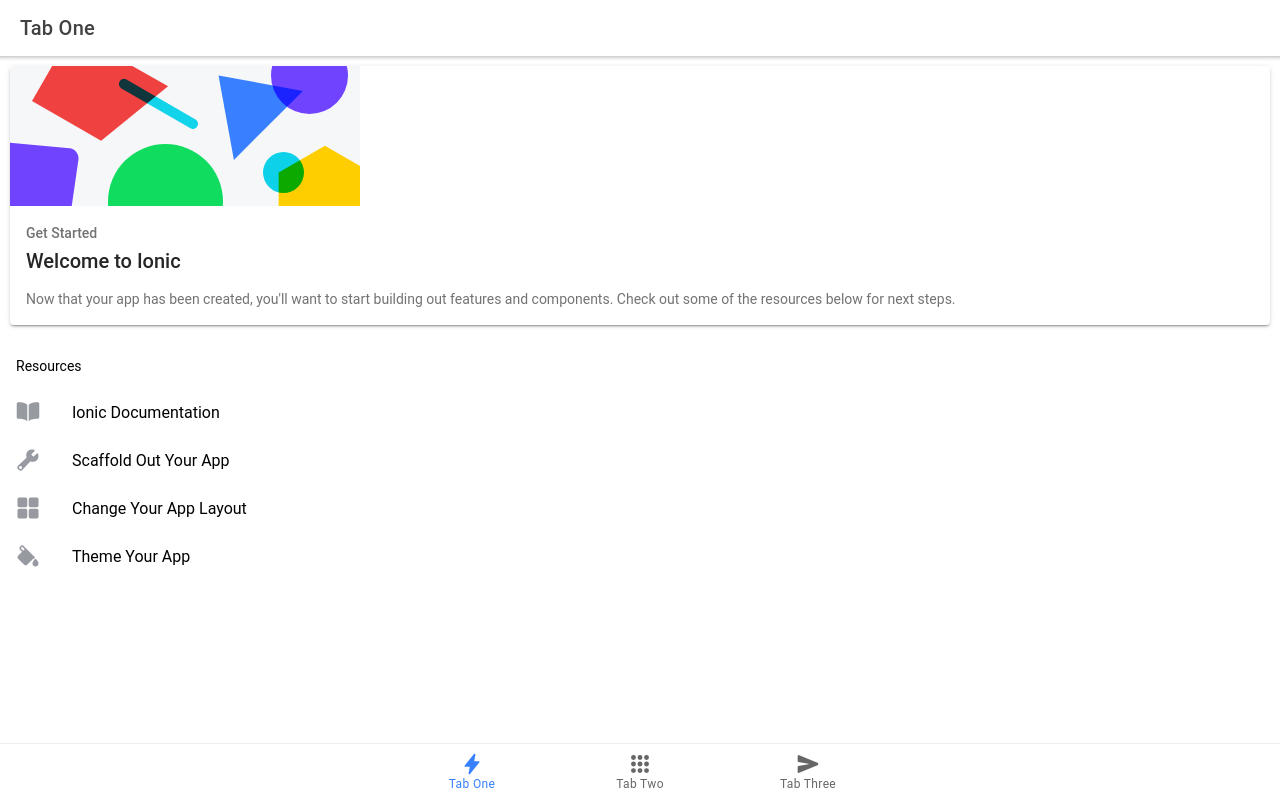
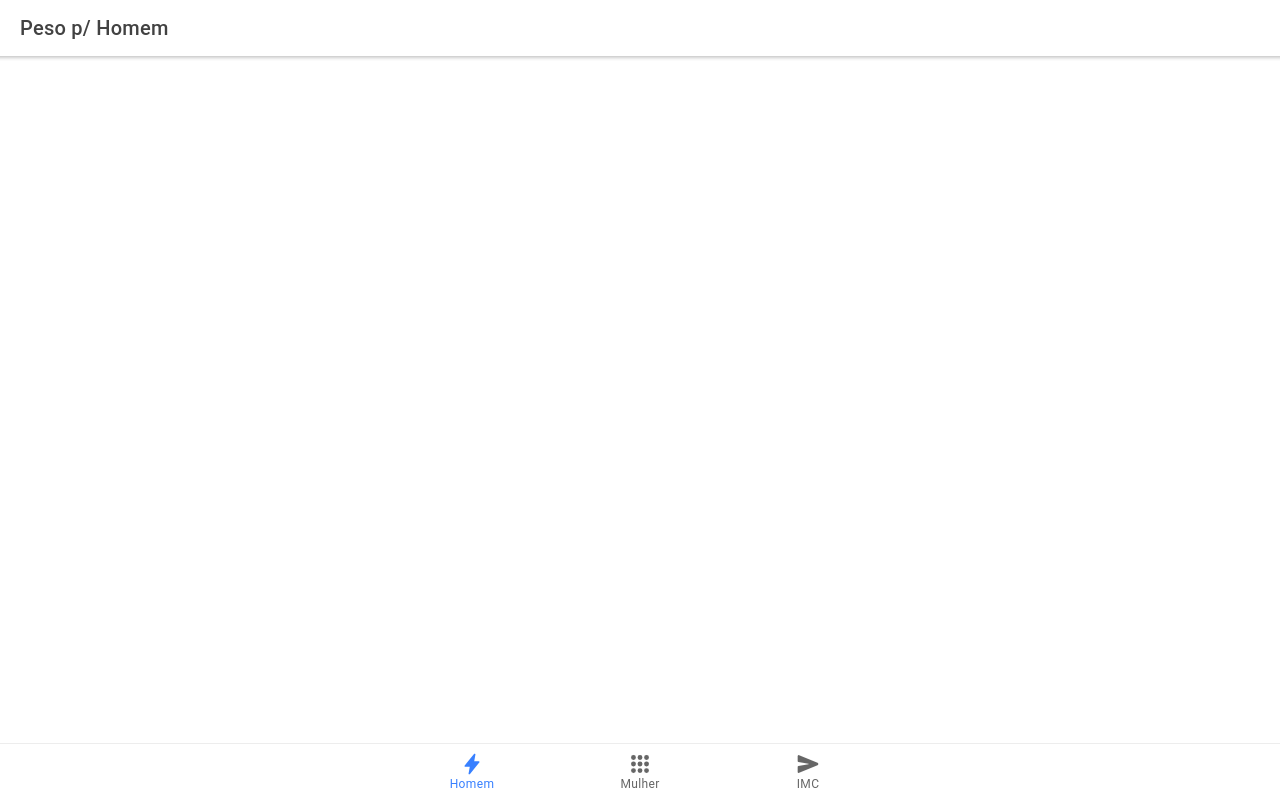
Before and after one commit to DanPendragom/ionic-atvCalcs, a React (Create React App) app: page /tab1 in a window 1280 px wide. Built offline with nearby package versions, Linux system fonts and the light colour scheme; the HTML template or start-up script is replaced by a standard one.

Commit message:
First Commit

```diff
--- a/package.json
+++ b/package.json
@@ -40,5 +40,8 @@
       "last 1 safari version"
     ]
   },
-  "description": "An Ionic project"
+  "description": "An Ionic project",
+  "devDependencies": {
+    "@ionic/lab": "2.0.13"
+  }
 }
--- a/src/App.tsx
+++ b/src/App.tsx
@@ -46,18 +46,19 @@
           <Route path="/tab3" component={Tab3} />
           <Route path="/" render={() => <Redirect to="/tab1" />} exact={true} />
         </IonRouterOutlet>
+
         <IonTabBar slot="bottom">
           <IonTabButton tab="tab1" href="/tab1">
             <IonIcon icon={flash} />
-            <IonLabel>Tab One</IonLabel>
+            <IonLabel>Homem</IonLabel>
           </IonTabButton>
           <IonTabButton tab="tab2" href="/tab2">
             <IonIcon icon={apps} />
-            <IonLabel>Tab Two</IonLabel>
+            <IonLabel>Mulher</IonLabel>
           </IonTabButton>
           <IonTabButton tab="tab3" href="/tab3">
             <IonIcon icon={send} />
-            <IonLabel>Tab Three</IonLabel>
+            <IonLabel>IMC</IonLabel>
           </IonTabButton>
         </IonTabBar>
       </IonTabs>
--- a/src/pages/Tab1.tsx
+++ b/src/pages/Tab1.tsx
@@ -15,6 +15,7 @@
   IonTitle,
   IonToolbar
 } from '@ionic/react';
+
 import { book, build, colorFill, grid } from 'ionicons/icons';
 import React from 'react';
 import './Tab1.css';
@@ -24,45 +25,12 @@
     <IonPage>
       <IonHeader>
         <IonToolbar>
-          <IonTitle>Tab One</IonTitle>
+          <IonTitle>Peso p/ Homem</IonTitle>
         </IonToolbar>
       </IonHeader>
+
       <IonContent>
-        <IonCard className="welcome-card">
-          <img src="/assets/shapes.svg" alt="" />
-          <IonCardHeader>
-            <IonCardSubtitle>Get Started</IonCardSubtitle>
-            <IonCardTitle>Welcome to Ionic</IonCardTitle>
-          </IonCardHeader>
-          <IonCardContent>
-            <p>
-              Now that your app has been created, you'll want to start building out features and
-              components. Check out some of the resources below for next steps.
-            </p>
-          </IonCardContent>
-        </IonCard>
 
-        <IonList lines="none">
-          <IonListHeader>
-            <IonLabel>Resources</IonLabel>
-          </IonListHeader>
-          <IonItem href="https://ionicframework.com/docs/" target="_blank">
-            <IonIcon slot="start" color="medium" icon={book} />
-            <IonLabel>Ionic Documentation</IonLabel>
-          </IonItem>
-          <IonItem href="https://ionicframework.com/docs/building/scaffolding" target="_blank">
-            <IonIcon slot="start" color="medium" icon={build} />
-            <IonLabel>Scaffold Out Your App</IonLabel>
-          </IonItem>
-          <IonItem href="https://ionicframework.com/docs/layout/structure" target="_blank">
-            <IonIcon slot="start" color="medium" icon={grid} />
-            <IonLabel>Change Your App Layout</IonLabel>
-          </IonItem>
-          <IonItem href="https://ionicframework.com/docs/theming/basics" target="_blank">
-            <IonIcon slot="start" color="medium" icon={colorFill} />
-            <IonLabel>Theme Your App</IonLabel>
-          </IonItem>
-        </IonList>
       </IonContent>
     </IonPage>
   );
--- a/src/pages/Tab2.tsx
+++ b/src/pages/Tab2.tsx
@@ -6,17 +6,12 @@
     <IonPage>
       <IonHeader>
         <IonToolbar>
-          <IonTitle>Tab Two</IonTitle>
+          <IonTitle>Peso p/ Mulher</IonTitle>
         </IonToolbar>
       </IonHeader>
+
       <IonContent>
-        <IonList>
-          <IonItem routerLink="/tab2/details">
-            <IonLabel>
-              <h2>Go to detail</h2>
-            </IonLabel>
-          </IonItem>
-        </IonList>
+
       </IonContent>
     </IonPage>
   );
--- a/src/pages/Tab3.tsx
+++ b/src/pages/Tab3.tsx
@@ -6,9 +6,11 @@
     <IonPage>
       <IonHeader>
         <IonToolbar>
-          <IonTitle>Tab Three</IonTitle>
+          <IonTitle>Cálculo de IMC</IonTitle>
         </IonToolbar>
+
       </IonHeader>
+
       <IonContent />
     </IonPage>
   );
```
Also changed, not shown: 2 other files (tests, documents, lock files or other folders).
